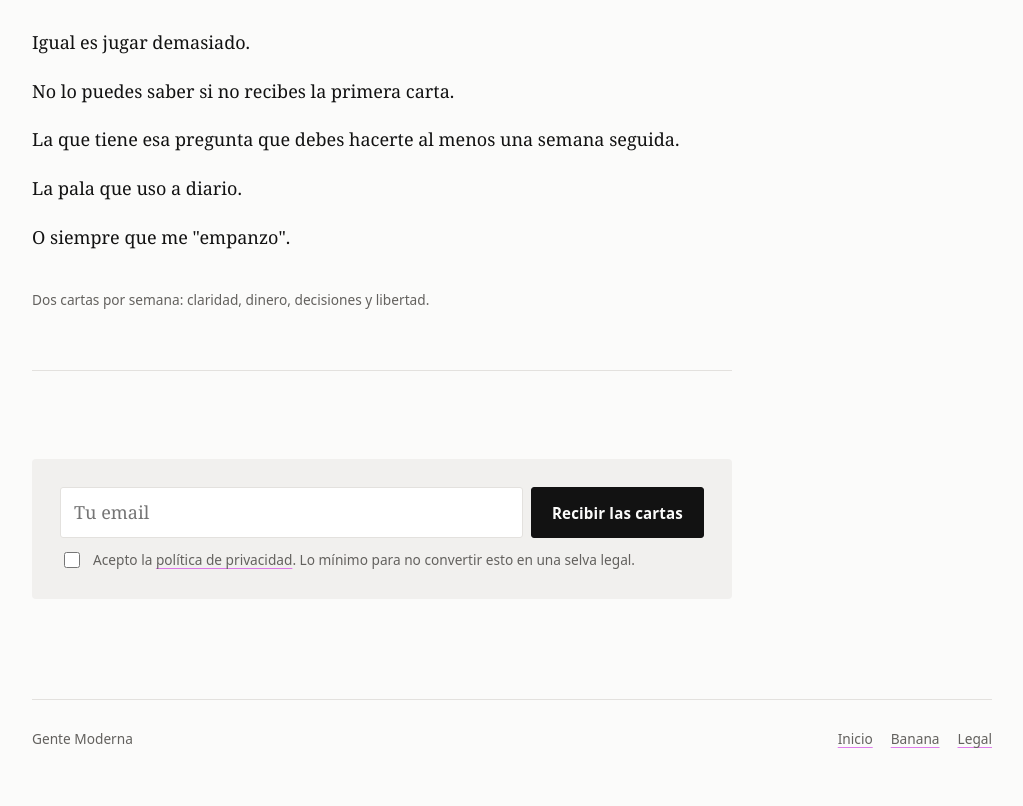
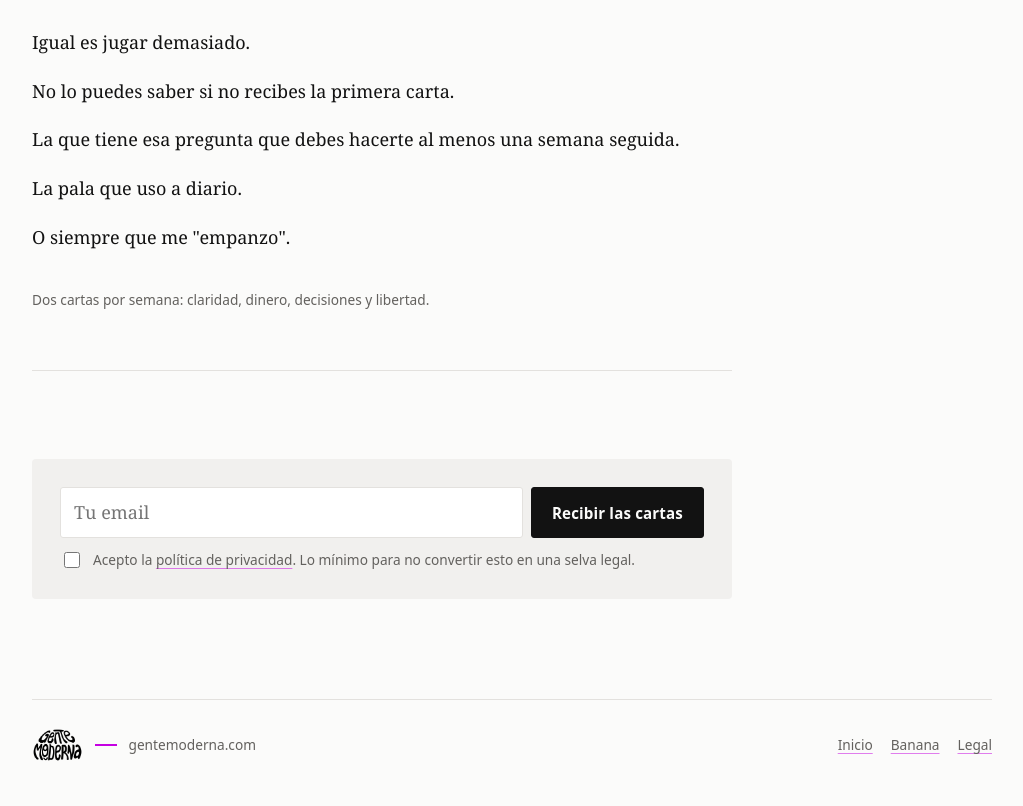
Before and after one commit to jofeseli/gentemoderna-web, a plain HTML site: page pala.html in a window 1280 px wide. Shown: the part 2815-3621 px from the top of the page, without its empty margins (128-1151 px from the left). Drawn offline with Linux system fonts and the light colour scheme; a script that the page names is missing; files whose address does not match are found by name.

Commit message:
Identidad paso 3: firma de cierre en el pie (logo + rayita magenta + gentemoderna.com)
Co-Authored-By: Claude Opus 4.8 <noreply@anthropic.com>
Claude-Session: https://claude.ai/code/session_017KDFHRnWZHZLXJNiyws8dD

```diff
--- a/pala.html
+++ b/pala.html
@@ -112,7 +112,12 @@
     </main>
 
     <footer class="site-footer">
-      <span>Gente Moderna</span>
+      <span class="footer-sign">
+        <img class="footer-logo light" src="assets/logo-negro.png" alt="Gente Moderna">
+        <img class="footer-logo dark" src="assets/logo-blanco.png" alt="Gente Moderna">
+        <span class="sign-rule" aria-hidden="true"></span>
+        <span class="sign-url">gentemoderna.com</span>
+      </span>
       <nav aria-label="Footer">
         <a href="index.html">Inicio</a>
         <a href="sobre-mi.html">Banana</a>
--- a/styles.css
+++ b/styles.css
@@ -684,3 +684,25 @@ ul.clean li {
     width: auto;
   }
 }
+
+/* ─── Firma de cierre (footer) ───────────────────────────── */
+.footer-sign {
+  display: inline-flex;
+  align-items: center;
+  gap: 12px;
+}
+.footer-logo {
+  display: block;
+  height: 34px;
+  width: auto;
+}
+.footer-logo.dark { display: none; }
+:root[data-theme="dark"] .footer-logo.light { display: none; }
+:root[data-theme="dark"] .footer-logo.dark  { display: block; }
+.sign-rule {
+  flex: 0 0 auto;
+  width: 22px;
+  height: 2px;
+  background: var(--accent);
+}
+.sign-url { color: var(--muted); }
```
Also changed, not shown: cartas.html (+6 -1 lines), escritos.html (+6 -1 lines), index.html (+6 -1 lines), legal.html (+6 -1 lines), sobre-mi.html (+6 -1 lines), test.html (+6 -1 lines).
